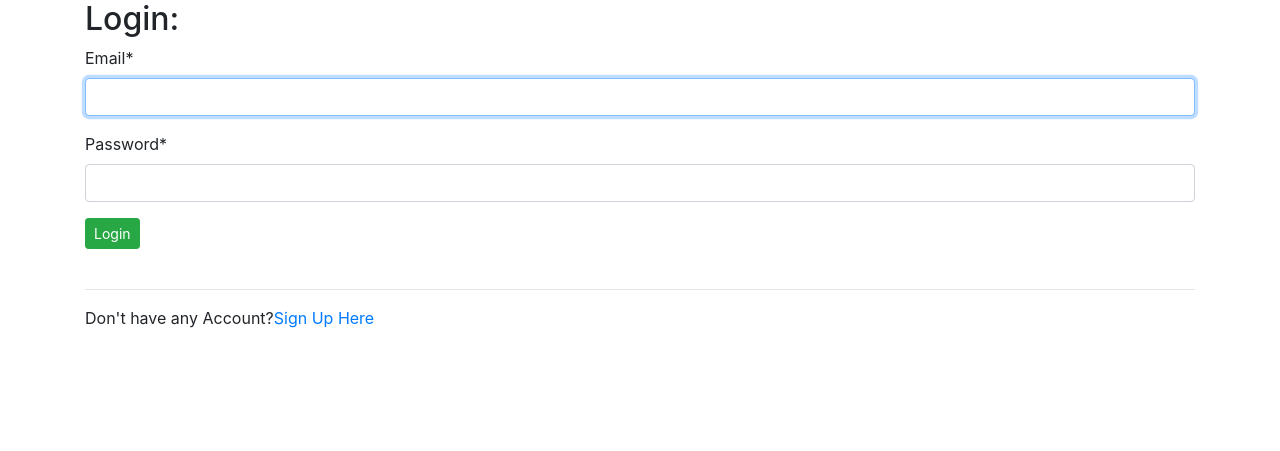
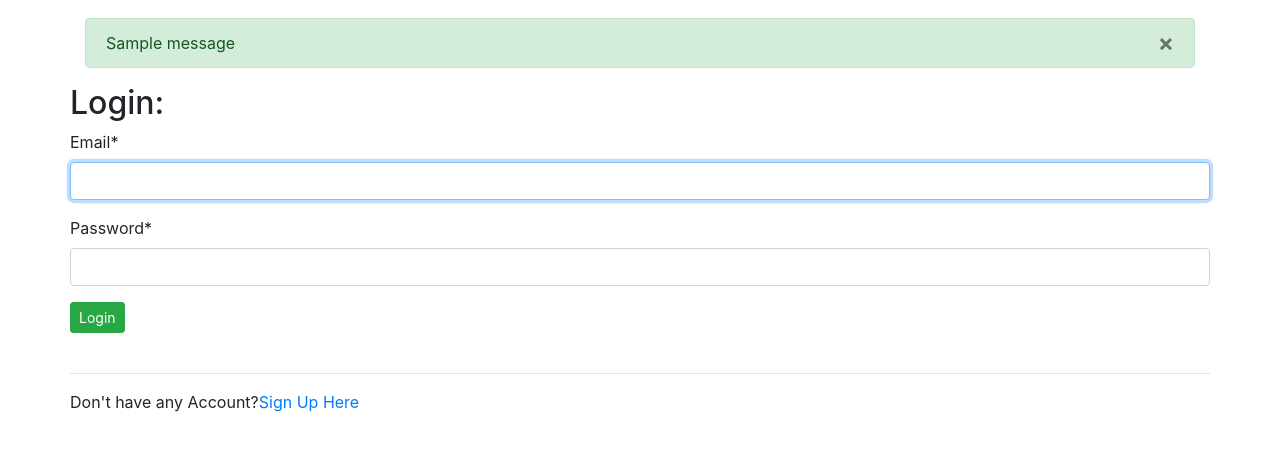
Before and after one commit to Shovon-Mufrid/Ecommerce-website-with-Django, a Django app: page /account/login/ in a window 1280 px wide. Shown: the top 451 px of the page. Run offline with Django 4.2, Linux system fonts and the light colour scheme; tables that the repository leaves empty hold one stand-in row (values such as "Sample post"); one stand-in notice (Sample message) is shown; some libraries are stand-ins or nearby versions.

Commit message:
Profile create

```diff
--- a/Eco_Commerce/App_Login/urls.py
+++ b/Eco_Commerce/App_Login/urls.py
@@ -7,5 +7,6 @@ urlpatterns = [
     path('signup/', views.sign_up, name='signup'),
     path('login/', views.login_user, name='login'),
     path('logout/', views.logout_user, name='logout'),
+    path('profile/', views.user_profile, name='profile'),
 
 ]
--- a/Eco_Commerce/App_Login/views.py
+++ b/Eco_Commerce/App_Login/views.py
@@ -9,6 +9,8 @@ from django.contrib.auth import login,logout,authenticate
 # form and model
 from App_Login.models import Profile
 from App_Login.forms import ProfileForm, SignUpForm
+# Message
+from django.contrib import messages #error, success, info, warning
 
 # SIGN UP
 def sign_up(request):
@@ -17,6 +19,7 @@ def sign_up(request):
         form =  SignUpForm(request.POST)
         if form.is_valid():
             form.save()
+            messages.success(request, "Account Created Successfully")
             return HttpResponseRedirect(reverse('App_Login:login'))
     return render(request, 'App_Login/signup.html', context={'form':form})
 
@@ -38,4 +41,19 @@ def login_user(request):
 @login_required
 def logout_user(request):
      logout(request)
+     messages.warning(request, "You are Logged Out")
      return HttpResponse("Logged Out")
+
+# Profile
+@login_required
+def user_profile(request):
+    profile = Profile.objects.get(user=request.user)
+    form = ProfileForm(instance=profile)
+    if request.method == "POST":
+        form=ProfileForm(request.POST, instance=profile)
+        if form.is_valid():
+            form.save()
+            messages.success(request, "Profile Change Saved!")
+
+            form=ProfileForm(instance=profile)
+    return render(request, 'App_Login/change_profile.html', context={'form': form})
--- a/Eco_Commerce/templates/base.html
+++ b/Eco_Commerce/templates/base.html
@@ -15,12 +15,28 @@
     </title>
   </head>
   <body>
-  <div class="container">
+  <div class="container" style="padding: 10px 0;">
+    <div class="messages container mt-2">
+      {% if messages %}
+        {% for message in messages %}
+          <div {% if message.tags %}
+          class="alert alert-{{message.tags}} {% endif %}"
+          role="alert">
+            {{message}}
+            <button type="submit" class="close" data-dismiss="alert" aria-label="close">
+              <span aria-hidden="true">&times;</span>
+            </button>
+          </div>
+        {% endfor %}
+      {% endif %}
+
+    </div>
 
     {% block body_block %}
 
 
 
+    {% endblock body_block %}
 
 
 
@@ -30,7 +46,6 @@
     <script src="https://cdn.jsdelivr.net/npm/popper.js@1.12.9/dist/umd/popper.min.js" integrity="sha384-ApNbgh9B+Y1QKtv3Rn7W3mgPxhU9K/ScQsAP7hUibX39j7fakFPskvXusvfa0b4Q" crossorigin="anonymous"></script>
     <script src="https://cdn.jsdelivr.net/npm/bootstrap@4.0.0/dist/js/bootstrap.min.js" integrity="sha384-JZR6Spejh4U02d8jOt6vLEHfe/JQGiRRSQQxSfFWpi1MquVdAyjUar5+76PVCmYl" crossorigin="anonymous"></script>
 
-    {% endblock body_block %}
 
 
   </div>
--- a/details.txt
+++ b/details.txt
@@ -14,3 +14,5 @@ from django.dispatch import receiver
 12. settings.py change models
 run only makemigrations
 13. from django.contrib.auth.forms import UserCreationForm >>> it needs to modify cz Model is changed
+14. user signup, login, logout
+15. profile create and  alert message create
```
Also changed, not shown: Eco_Commerce/templates/App_Login/change_profile.html (+20 -0 lines), Eco_Commerce/db.sqlite3.
